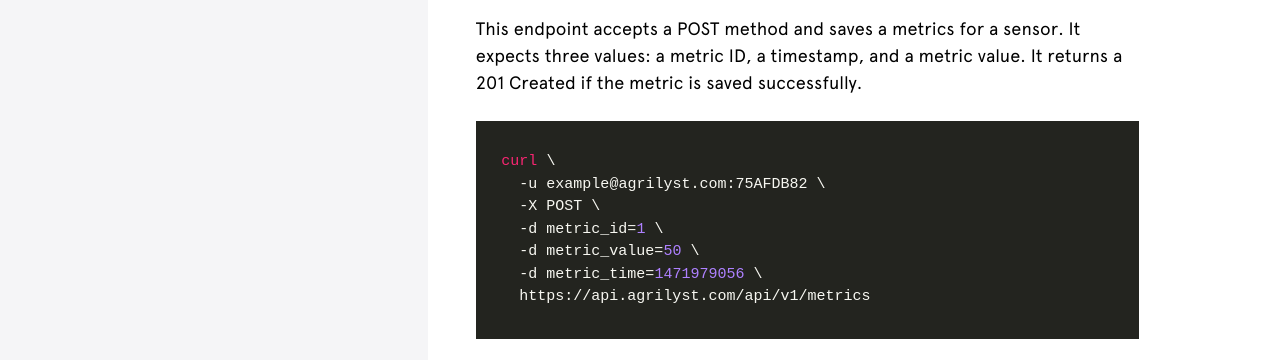
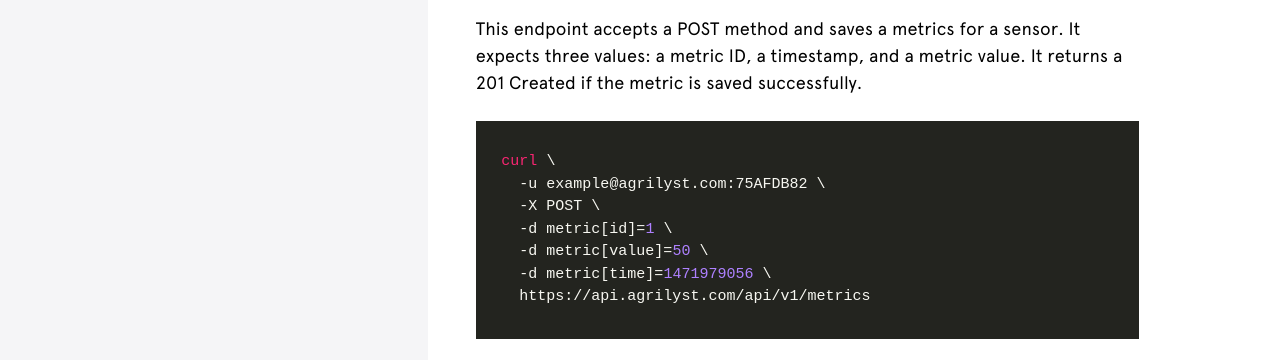
Before and after one commit to artemis-ag/apidocs, a website: page html/index.html in a window 1280 px wide. Shown: the part 3880-4240 px from the top of the page. Drawn offline with nearby package versions, Linux system fonts and the light colour scheme.

Commit message:
more updates for docs

```diff
--- a/html/index.html
+++ b/html/index.html
@@ -185,9 +185,9 @@
   curl \
     -u example@agrilyst.com:75AFDB82 \
     -X POST \
-    -d metric_id=1 \
-    -d metric_value=50 \
-    -d metric_time=1471979056 \
+    -d metric[id]=1 \
+    -d metric[value]=50 \
+    -d metric[time]=1471979056 \
     https://api.agrilyst.com/api/v1/metrics
       </code></pre>
 
```
Also changed, not shown: src/html/index.html (+3 -3 lines).
